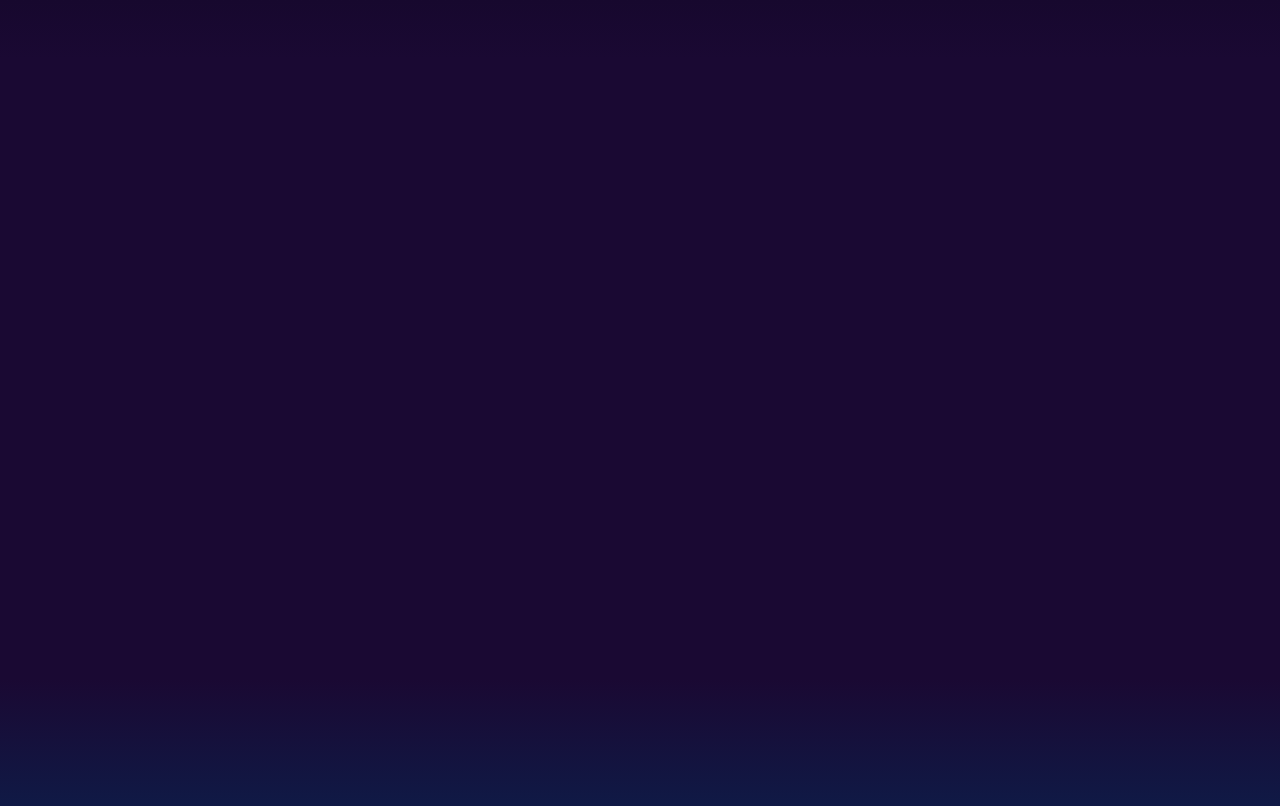
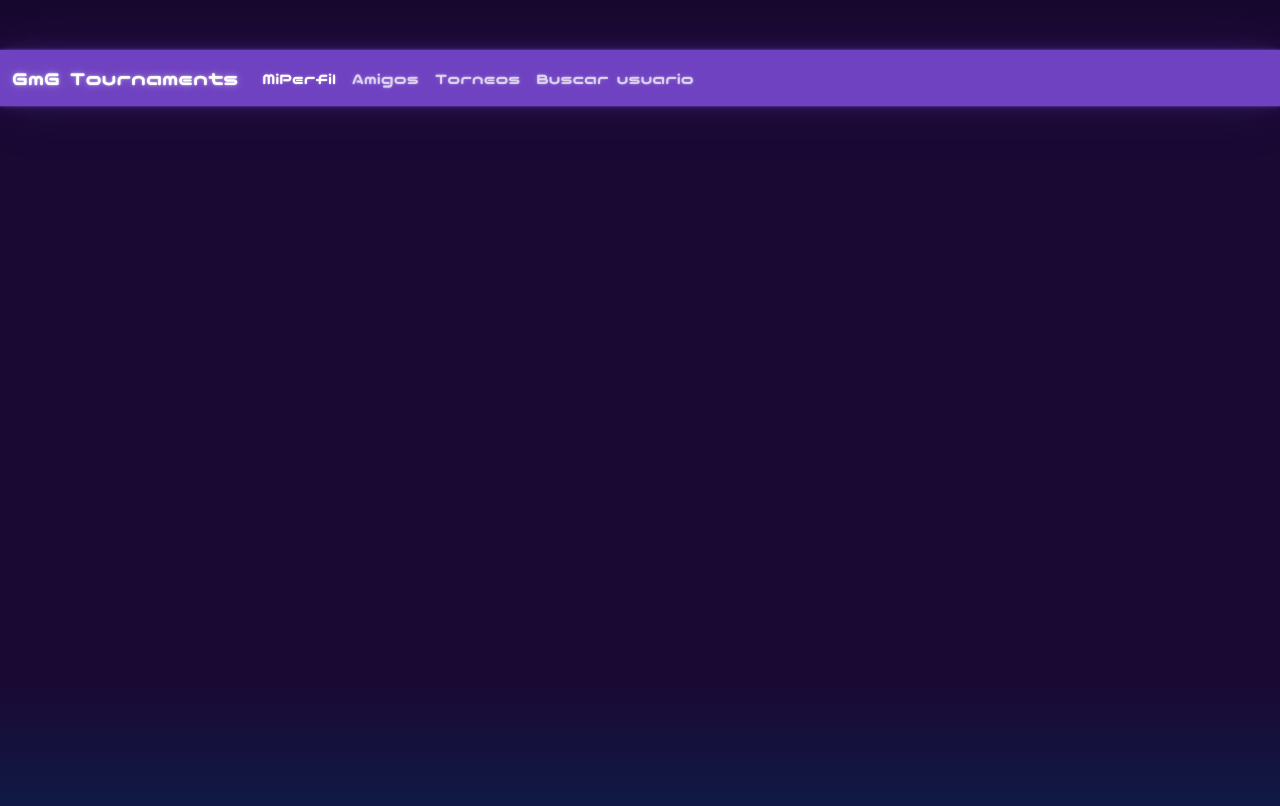
Before and after one commit to daniagongora/GmG-Tournaments, a React (Create React App) app in the folder front-end/: page /MiPerfil in a window 1280 px wide. Shown: the top 806 px of the page. Built offline with nearby package versions, Linux system fonts and the light colour scheme.

Commit message:
Agrego página de MiPerfil y navbar

```diff
--- a/front-end/src/App.js
+++ b/front-end/src/App.js
@@ -1,9 +1,10 @@
 import React from 'react';
-import { BrowserRouter as Router, Route, Switch } from 'react-router-dom';
+import ReactRouterDom, { BrowserRouter as Router, Route, Switch } from 'react-router-dom';
 import Login from './components/Login';
 import Bienvenida from './components/Bienvenida';
 import Error from './components/Error';
 import Principal from './components/Principal';
+import MiPerfil from './components/MiPerfil';
 
 function App() {
   return (
@@ -13,6 +14,7 @@ function App() {
         <Route path="/login" exact component={Login} />
         <Route path="/bienvenida" exact component={Bienvenida} />
         <Route path="/error" exact component={Error} />
+        <Route path="/MiPerfil" exact component={MiPerfil}/>
       </Switch>
     </Router>
   );
--- a/front-end/src/components/Login.js
+++ b/front-end/src/components/Login.js
@@ -26,7 +26,7 @@ function Login() {
 
       if (response.ok && responseData.success) {
         // Inicio de sesión exitoso, redirige al usuario a la página de bienvenida
-        history.push('/Bienvenida');
+        history.push('/MiPerfil');
       } else {
         // Muestra el mensaje de error en el formulario
         setMensaje(responseData.message || 'Error desconocido');
@@ -46,6 +46,7 @@ function Login() {
           placeholder="Correo"
           value={correo}
           onChange={(e) => setCorreo(e.target.value)}
+          class="form-control"
         />
         <br></br>
         <input
@@ -53,6 +54,7 @@ function Login() {
           placeholder="Contraseña"
           value={contrasenia}
           onChange={(e) => setContrasenia(e.target.value)}
+          class="form-control"
         />
         <br></br>
         <button type="submit">Iniciar Sesión</button>
--- /dev/null
+++ b/front-end/src/components/MiPerfil.js
@@ -0,0 +1,13 @@
+import React, { useState } from 'react';
+import { useHistory } from 'react-router-dom';
+import {Link} from 'react-router-dom'
+import './Vapor.css';
+import Navegacion from './Navegacion';
+
+function MiPerfil(){
+    return (
+        <Navegacion></Navegacion>
+      );
+}
+
+export default MiPerfil;
--- /dev/null
+++ b/front-end/src/components/Navegacion.js
@@ -0,0 +1,37 @@
+import React, { useState } from 'react';
+import { useHistory } from 'react-router-dom';
+import {Link} from 'react-router-dom'
+import './Vapor.css';
+
+function Navegacion(){
+    return (
+    <nav class="navbar navbar-expand-lg bg-primary" data-bs-theme="dark">
+        <div class="container-fluid">
+            <a class="navbar-brand">GmG Tournaments</a>
+            <button class="navbar-toggler" type="button" data-bs-toggle="collapse" data-bs-target="#navbarColor01" aria-controls="navbarColor01" aria-expanded="false" aria-label="Toggle navigation">
+            <span class="navbar-toggler-icon"></span>
+            </button>
+            <div class="collapse navbar-collapse" id="navbarColor01">
+            <ul class="navbar-nav me-auto">
+                <li class="nav-item">
+                <a class="nav-link active" href="/MiPerfil">MiPerfil
+                    <span class="visually-hidden">(current)</span>
+                </a>
+                </li>
+                <li class="nav-item">
+                <a class="nav-link" href="#">Amigos</a>
+                </li>
+                <li class="nav-item">
+                <a class="nav-link" href="#">Torneos</a>
+                </li>
+                <li class="nav-item">
+                <a class="nav-link" href="#">Buscar usuario</a>
+                </li>
+            </ul>
+            </div>
+        </div>
+    </nav>
+      );
+}
+
+export default Navegacion;
```
Also changed, not shown: front-end/src/components/Vapor.css.
